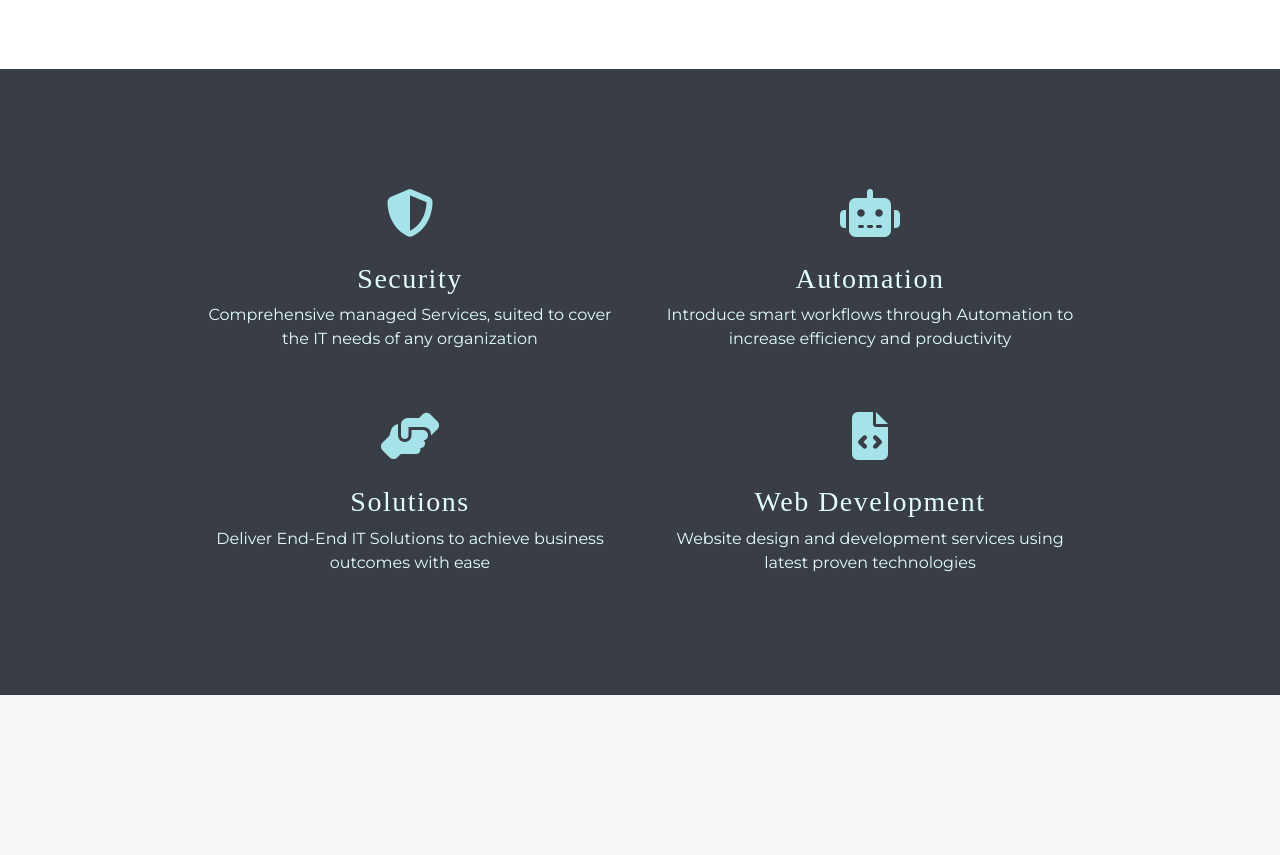
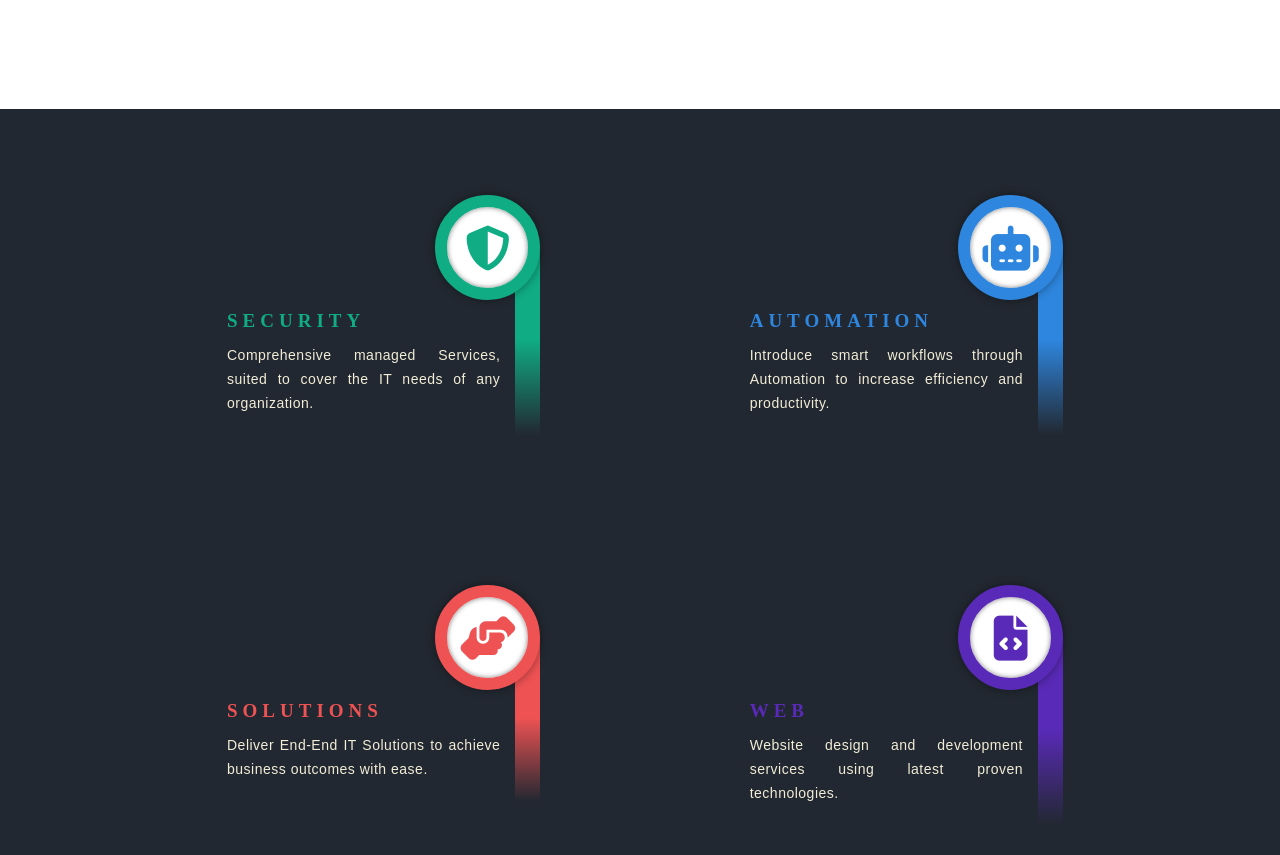
Before and after one commit to 13rahulnaik/teqtweak, a plain HTML site: page index.html in a window 1280 px wide. Shown: the part 525-1380 px from the top of the page. Before the commit the page ends 1220 px from the top, so only its background shows below. Drawn offline with nearby package versions, Linux system fonts and the light colour scheme.

Commit message:
Add files via upload

```diff
--- a/css/styles.css
+++ b/css/styles.css
@@ -7,7 +7,7 @@ body {
 
 #title {
   background-color: #FFFFFF;
-  padding-bottom: 40px;
+  padding-bottom: 80px;
 }
 
 h1 {
@@ -17,20 +17,16 @@ h1 {
   letter-spacing: 3px;
 }
 
-/* h2 {
-  color: #fff3e6;
-  margin: 0;
-} */
-
 h3 {
   font-family: "Montserrat-Bold";
-  color: #e3fdfd;
-  letter-spacing: 1.5px;
+  /* color: black; */
+  letter-spacing: 5px;
+  font-weight: 700;
 }
 
-p {
+/* p {
   color: #e3fdfd;
-}
+} */
 
 .navbar {
   margin: 0;
@@ -49,16 +45,6 @@ p {
   padding: 0px 15px;
 }
 
-/* .top-container {
-  background-color: #312c51;
-  background-image: url("../images/background1.jpg");
-  background-size: cover;
-  padding-top: 10px;
-  padding-bottom: 200px;
-  text-align: center;
-  height: 35%;
-} */
-
 .container-fluid{
   padding: 2.5% 15%;
 }
@@ -74,17 +60,103 @@ p {
 }
 
 #services {
-  background-color: #393e46;
-  padding: 7% 15%;
+  /* background-color: #393e46; */
+  background-color: #222831;
+  padding: 4% 15%;
 }
 
 .feature-box {
-  text-align: center;
-  padding: 15px;
-  margin-top: 15px;
+  /* text-align: center; */
+  padding: 25px;
+  margin-top: 10px;
+  /* background-color: #222831; */
+  /* color: #f8f5f1; */
+  /* letter-spacing: 1.5px;
+  border-style: solid; */
+  /* width: 45%; */
+}
+
+.row1 {
+    margin-bottom: 50px;
+}
+
+.row2 {
+    margin-top: 50px;
 }
 
 .icon {
-  color: #a6e3e9;
+  color: #e84545;
   padding-bottom: 25px;
 }
+.serviceBox{
+    color: #f2edd7;
+    font-family: 'Poppins', sans-serif;
+    text-align: right;
+    padding: 0 40px 10px 10px;
+    position: relative;
+    z-index: 1;
+}
+.serviceBox:before{
+    content: '';
+    background: linear-gradient(to bottom,#10ac84,#10ac84,transparent);
+    height: calc(100% - 50px);
+    width: 25px;
+    position: absolute;
+    right: 0;
+    bottom: 0;
+    z-index: -1;
+}
+.serviceBox .service-icon{
+    color: #10ac84;
+    background-color: #fff;
+    font-size: 45px;
+    text-align: center;
+    line-height: 85px;
+    height: 105px;
+    width: 105px;
+    margin: 0 -40px 10px 0;
+    border: 12px solid #10ac84;
+    box-shadow:0 0 5px rgba(0,0,0,0.5) inset, 0 0 10px rgba(0,0,0,0.4);
+    border-radius: 50%;
+    display: inline-block;
+}
+.serviceBox:hover .service-icon i{
+    transform: rotate(360deg);
+    transition: all 0.3s;
+}
+.serviceBox .title{
+    color: #10ac84;
+    font-size: 19px;
+    font-weight: 600;
+    text-transform: uppercase;
+    text-align: left;
+    margin: 0 0 10px;
+}
+.serviceBox .description{
+    font-size: 14px;
+    line-height: 24px;
+    letter-spacing: 0.5px;
+    text-align: justify;
+    margin: 0 0 10px;
+}
+.serviceBox.red:before{ background: linear-gradient(to bottom,#ee5253,#ee5253,transparent); }
+.serviceBox.red .service-icon{
+    color: #ee5253;
+    border-color: #ee5253;
+}
+.serviceBox.red .title{ color: #ee5253; }
+.serviceBox.blue:before{ background: linear-gradient(to bottom,#2e86de,#2e86de,transparent); }
+.serviceBox.blue .service-icon{
+    color: #2e86de;
+    border-color: #2e86de;
+}
+.serviceBox.blue .title{ color: #2e86de; }
+.serviceBox.purple:before{ background: linear-gradient(to bottom,#592ab7,#592ab7,transparent); }
+.serviceBox.purple .service-icon{
+    color: #592ab7;
+    border-color: #592ab7;
+}
+.serviceBox.purple .title{ color: #592ab7; }
+@media only screen and (max-width:990px){
+    .serviceBox{ margin: 0 0 30px; }
+}
--- a/index.html
+++ b/index.html
@@ -57,30 +57,76 @@
   </section>
 
   <section id="services">
-    <div class="row">
-      <div class="feature-box col-lg-6">
+    <!-- <div class="row justify-content-between">
+      <div class="feature-box col-lg-5 row1">
         <i class="icon fas fa-shield-alt fa-3x"></i>
         <h3>Security</h3>
         <p>Comprehensive managed Services, suited to cover the IT needs of any organization</p>
       </div>
-      <div class="feature-box col-lg-6">
+      <div class="feature-box col-lg-5 row1">
         <i class="icon fas fa-robot fa-3x"></i>
         <h3>Automation</h3>
         <p>Introduce smart workflows through Automation to increase efficiency and productivity</p>
       </div>
-      <div class="feature-box col-lg-6">
+      <div class="feature-box col-lg-5 row2">
         <i class="icon fas fa-hands-helping fa-3x"></i>
         <h3>Solutions</h3>
         <p>Deliver End-End IT Solutions to achieve business outcomes with ease</p>
       </div>
-      <div class="feature-box col-lg-6">
+      <div class="feature-box col-lg-5 row2">
         <i class="icon fas fa-file-code fa-3x"></i>
-        <h3>Web Development</h3>
+        <h3>Web</h3>
         <p>Website design and development services using latest proven technologies</p>
       </div>
+    </div> -->
+    <div class="container">
+      <div class="row justify-content-between">
+        <div class="feature-box col-lg-5 row1">
+          <div class="serviceBox">
+            <div class="service-content">
+              <div class="service-icon">
+                <span><i class="fas fa-shield-alt"></i></span>
+              </div>
+              <h3 class="title">Security</h3>
+              <p class="description">Comprehensive managed Services, suited to cover the IT needs of any organization.</p>
+            </div>
+          </div>
+        </div>
+        <div class="feature-box col-lg-5 row1">
+          <div class="serviceBox blue">
+            <div class="service-content">
+              <div class="service-icon">
+                <span><i class="fas fa-robot"></i></span>
+              </div>
+              <h3 class="title">Automation</h3>
+              <p class="description">Introduce smart workflows through Automation to increase efficiency and productivity.</p>
+            </div>
+          </div>
+        </div>
+        <div class="feature-box col-lg-5 row2">
+          <div class="serviceBox red">
+            <div class="service-content">
+              <div class="service-icon">
+                <span><i class="fas fa-hands-helping"></i></span>
+              </div>
+              <h3 class="title">Solutions</h3>
+              <p class="description">Deliver End-End IT Solutions to achieve business outcomes with ease.</p>
+            </div>
+          </div>
+        </div>
+        <div class="feature-box col-lg-5 row2">
+          <div class="serviceBox purple">
+            <div class="service-content">
+              <div class="service-icon">
+                <span><i class="fas fa-file-code"></i></span>
+              </div>
+              <h3 class="title">Web</h3>
+              <p class="description">Website design and development services using latest proven technologies.</p>
+            </div>
+          </div>
+        </div>
+      </div>
     </div>
-
-
   </section>
 
 
```
